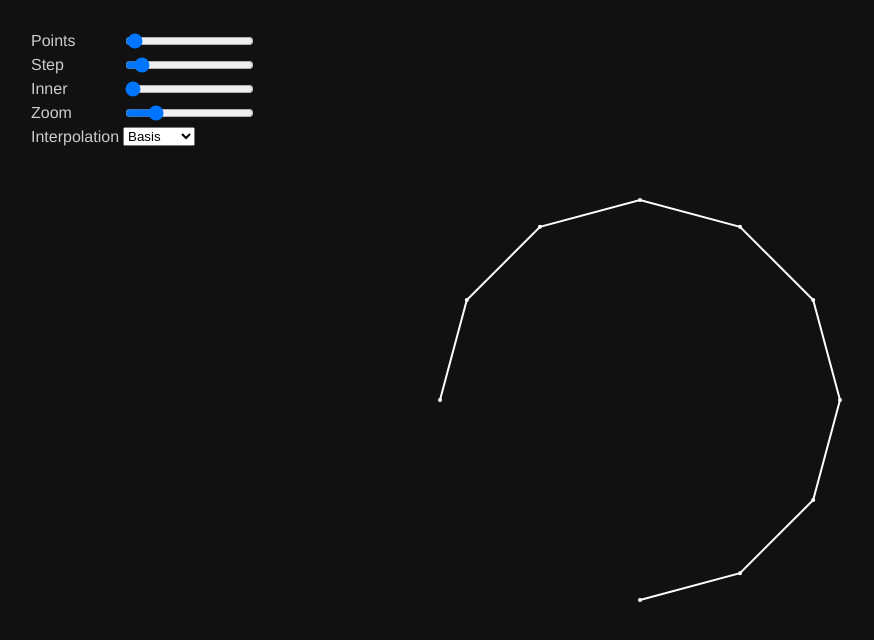
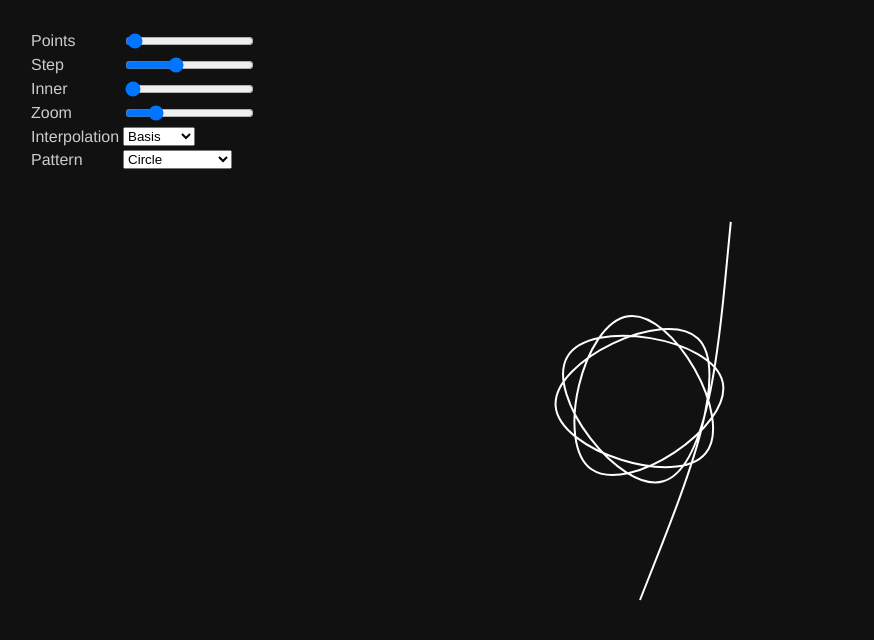
Before and after one commit to jtschoonhoven/shapes, a website: page demo.html in a window 1280 px wide. Shown: the whole page, without its empty margins (0-874 px from the left). Drawn offline with nearby package versions, Linux system fonts and the light colour scheme.

Commit message:
added fermat spiral pattern and pattern selector

```diff
--- a/demo.html
+++ b/demo.html
@@ -18,7 +18,7 @@
 
         <tr>
           <td><label for="step">Step</label></td>
-          <td><input type="range" id="step" min="0" value="30" max="360" step="1" onChange="shape.update(id, value)"></td>
+          <td><input type="range" id="step" min="0" value="137" max="360" step="1" onChange="shape.update(id, value)"></td>
         </tr>
 
         <tr>
@@ -34,10 +34,21 @@
         <tr>
           <td><label for="interpolation">Interpolation</td>
           <td>
-            <select id="interpolation" name="interpolation" onChange="shape.update(id, value)">
-              <option value="basis" selected>Basis</option>
+            <select id="interpolation" name="interpolation" value="basis" onChange="shape.update(id, value)">
+              <option value="basis">Basis</option>
               <option value="step">Step</option>
               <option value="cardinal">Cardinal</option>
+              <option value="linear">Linear</option>
+            </select>
+          </td>
+        </tr>
+
+        <tr>
+          <td><label for="pattern">Pattern</td>
+          <td>
+            <select id="pattern" name="pattern" value="circle" onChange="shape.update(id, value)">
+              <option value="circle">Circle</option>
+              <option value="fermat">Fermat's spiral</option>
             </select>
           </td>
         </tr>
--- a/shapes.js
+++ b/shapes.js
@@ -8,6 +8,7 @@
   var cos  = Math.cos;
   var pi   = Math.PI;
   var sqrt = Math.sqrt;
+  var abs  = Math.abs;
 
 
   // Create a constructor with an init function.
@@ -39,6 +40,9 @@
     // Ratio of size of inner shape to outer shape.
     this.inner = parseInt(d3.select('#inner').attr('value'));
 
+    // Base pattern on which control points are aligned.
+    this.pattern = d3.select('#pattern').attr('value');
+
     this.canvas = d3.select('.canvas');
     this.path = this.canvas.append('path');
 
@@ -57,41 +61,50 @@
   Shapes.prototype.draw = function() {
     var that = this;
 
-    var radius = this.width * this.zoom / this.width;
+    this.radius = this.width * this.zoom / this.width;
 
-    // Place points and path coordinates around the circumference of a circle.
-    // http://stackoverflow.com/questions/13672867/how-to-place-svg-shapes-in-a-circle
-    var x = function(datum, index) { return sin(index * that.step * (pi / 180)) * radius * (1 - that.inner * (index % 2)) + (that.width / 2); };
-    var y = function(datum, index) { return cos(index * that.step * (pi / 180)) * radius * (1 - that.inner * (index % 2)) + (that.height / 2); };
+    console.log()
 
     // Create an array of length {points}.
-    var data = d3.range(0, this.points);
+    var data = new Array(this.points);
 
     var lineGenerator = d3.svg.line()
-      .x(x).y(y)
+      .x(function(d, i) { return patterns[that.pattern].x.call(that, d, i); })
+      .y(function(d, i) { return patterns[that.pattern].y.call(that, d, i); })
       .interpolate(this.interpolation);
 
     // Circles show control points.
-    var circles = this.canvas.selectAll('circle')
-      .data(d3.range(0, this.points));
+    // var circles = this.canvas.selectAll('circle')
+    //   .data(d3.range(0, this.points));
 
-    circles.exit().remove();
+    // circles.exit().remove();
+    // circles.enter().append('circle');
 
-    circles
-      .enter()
-      .append('circle')
-
-    circles
-      .transition()
-      .attr('cx', x)
-      .attr('cy', y)
-      .attr('r', 2);
+    // circles
+    //   .transition()
+    //   .attr('cx', function(d, i) { return patterns[that.pattern].x.call(that, d, i); })
+    //   .attr('cy', function(d, i) { return patterns[that.pattern].y.call(that, d, i); })
+    //   .attr('r', 2);
 
     this.path
       .transition()
-      // .ease('elastic')
       .attr('class', 'path')
       .attr('d', function() { return lineGenerator(data); });
+  };
+
+
+  // Scaling functions that accept an index value and return cartesian coordinates of a pattern.
+  // Circle: http://stackoverflow.com/questions/13672867/how-to-place-svg-shapes-in-a-circle
+  // Fermat: http://en.wikipedia.org/wiki/Fermat%27s_spiral
+  var patterns = {
+    circle: {
+      x: function(d, i) { return sin(i * this.step * (pi/180)) * this.radius * (1 - this.inner * (i%2)) + (this.width/2); },
+      y: function(d, i) { return cos(i * this.step * (pi/180)) * this.radius * (1 - this.inner * (i%2)) + (this.height/2); }
+    },
+    fermat: {
+      x: function(d, i) { return (this.zoom/2 * sqrt(abs((i - this.points/2)))) * cos((i - this.points/2) * this.step) * (1 - this.inner * (i%2)) + (this.width/2); },
+      y: function(d, i) { return (this.zoom/2 * sqrt(abs((i - this.points/2)))) * sin((i - this.points/2) * this.step) * (1 - this.inner * (i%2)) + (this.height/2); }
+    }
   };
 
 
```
